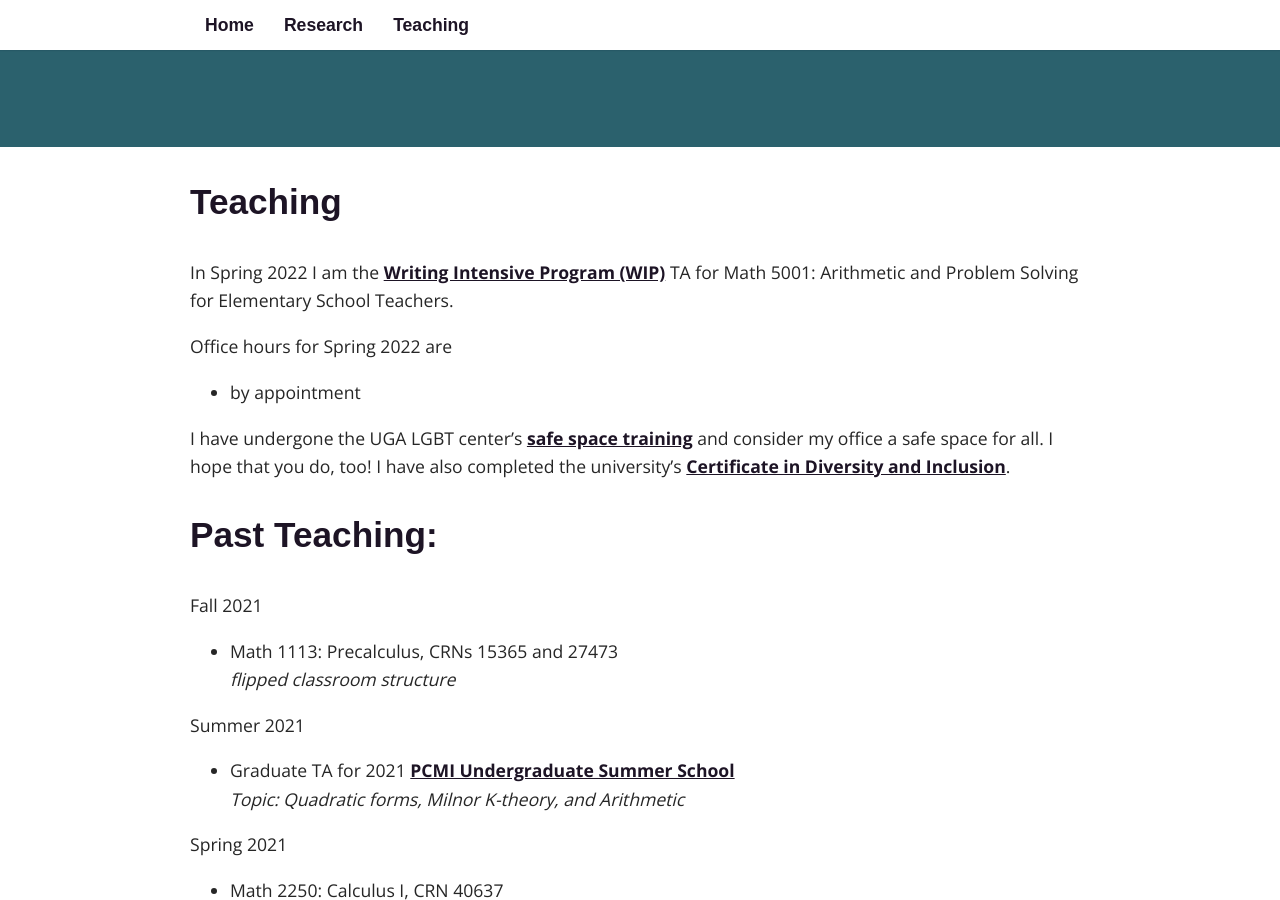
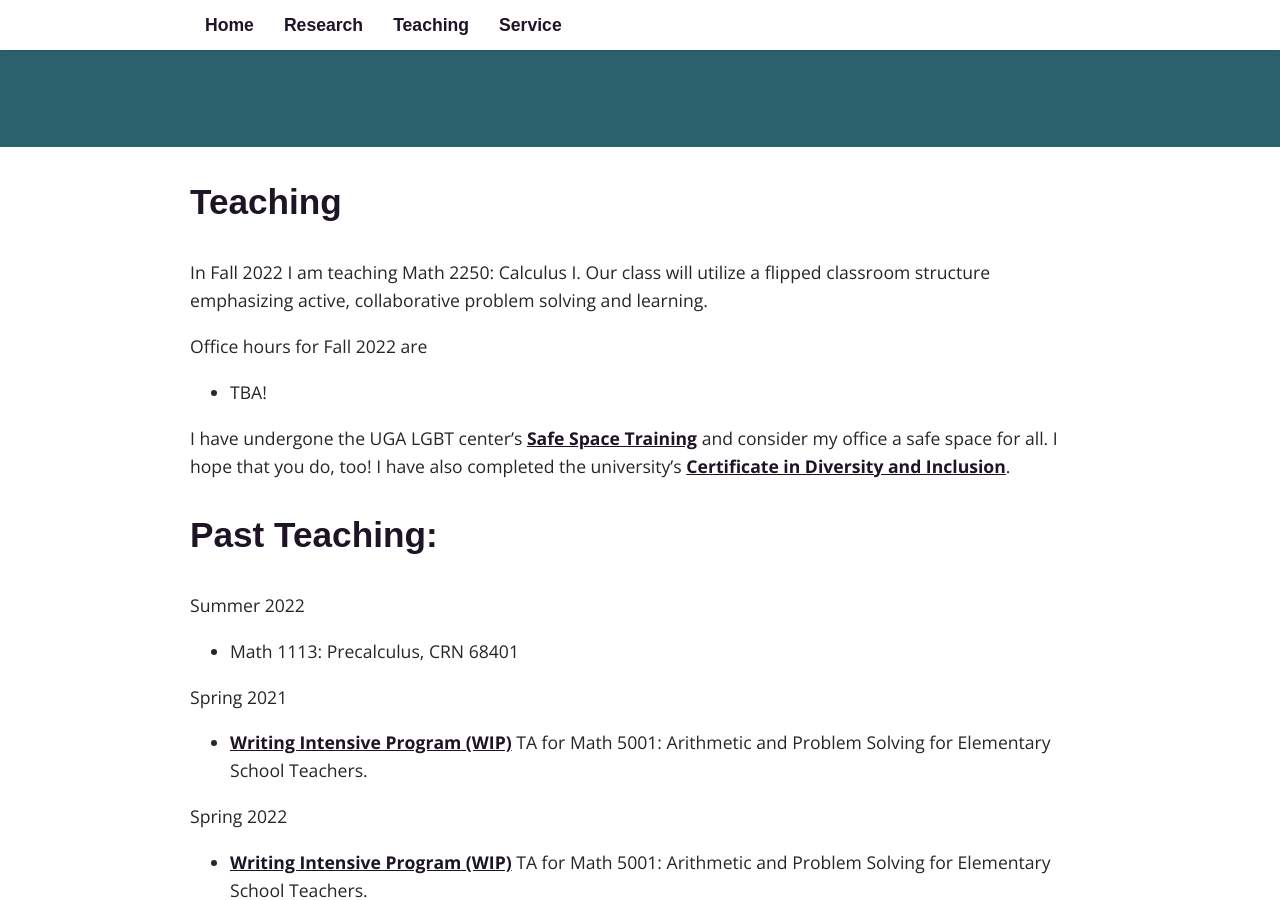
Before and after one commit to fsaia/site, a Jekyll site: the page built from _pages/03_teaching.md, in a window 1280 px wide and 900 px high, scrolled down 218 px. Built offline with Jekyll 4.4.1, drawn with Linux system fonts in a browser that asks for light colours; some web fonts are replaced.

Commit message:
Add files via upload

```diff
--- a/_pages/03_teaching.md
+++ b/_pages/03_teaching.md
@@ -5,17 +5,30 @@ title: Teaching
 permalink: /teaching/
 ---
 
-In Spring 2022 I am the [Writing Intensive Program (WIP)](https://write.uga.edu/programs/wip/) TA for Math 5001: Arithmetic and Problem Solving for Elementary School Teachers.
-
-Office hours for Spring 2022 are
-
-* by appointment
+In Fall 2022 I am teaching Math 2250: Calculus I. Our class will utilize a flipped classroom structure emphasizing active, collaborative problem solving and learning.
 
 
-I have undergone the UGA LGBT center's [safe space training](https://lgbtcenter.uga.edu/content_page/safe-space) and consider my office a safe space for all. I hope that you do, too! I have also completed the university's [Certificate in Diversity and Inclusion](http://diversity.uga.edu/index.php/programs/article/cdi).
+Office hours for Fall 2022 are
+
+* TBA!
+
+
+I have undergone the UGA LGBT center's [Safe Space Training](https://lgbtcenter.uga.edu/content_page/safe-space) and consider my office a safe space for all. I hope that you do, too! I have also completed the university's [Certificate in Diversity and Inclusion](http://diversity.uga.edu/index.php/programs/article/cdi).
 
 
 ## Past Teaching:
+
+Summer 2022
+
+* Math 1113: Precalculus, CRN 68401
+
+Spring 2021
+
+* [Writing Intensive Program (WIP)](https://write.uga.edu/programs/wip/) TA for Math 5001: Arithmetic and Problem Solving for Elementary School Teachers.
+
+Spring 2022
+
+* [Writing Intensive Program (WIP)](https://write.uga.edu/programs/wip/) TA for Math 5001: Arithmetic and Problem Solving for Elementary School Teachers.
 
 Fall 2021
 
```
Also changed, not shown: _pages/01_home.md (+3 -1 lines), _pages/02_research.md (+13 -3 lines), _pages/04_service.md (added, +24 -0 lines).
